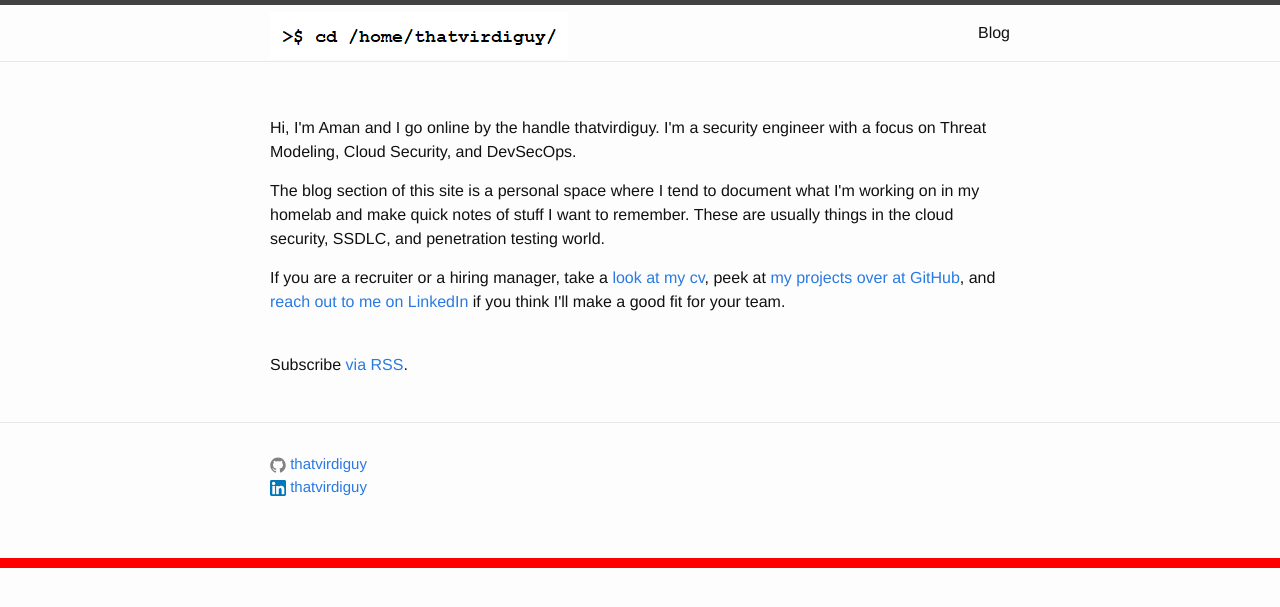
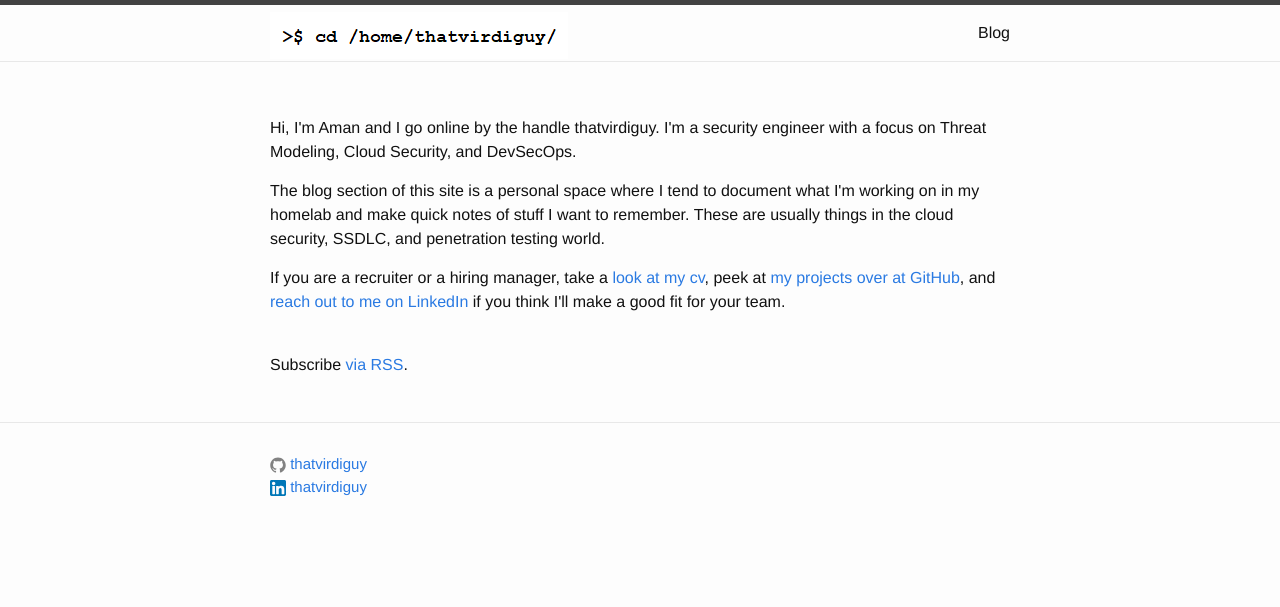
Before and after one commit to thatvirdiguy/thatvirdiguy.github.io, a Jekyll site: the page built from index.html, in a window 1280 px wide. Shown: the top 607 px of the page. Built offline with Jekyll 4.4.1, drawn with Linux system fonts in a browser that asks for light colours.

Commit message:
Update main.scss

```diff
--- a/css/main.scss
+++ b/css/main.scss
@@ -56,7 +56,3 @@ $on-laptop:        800px;
 table {
   margin: 1.5rem 0
 }
-
-body {
-  outline: 10px solid red !important;
-}
```
